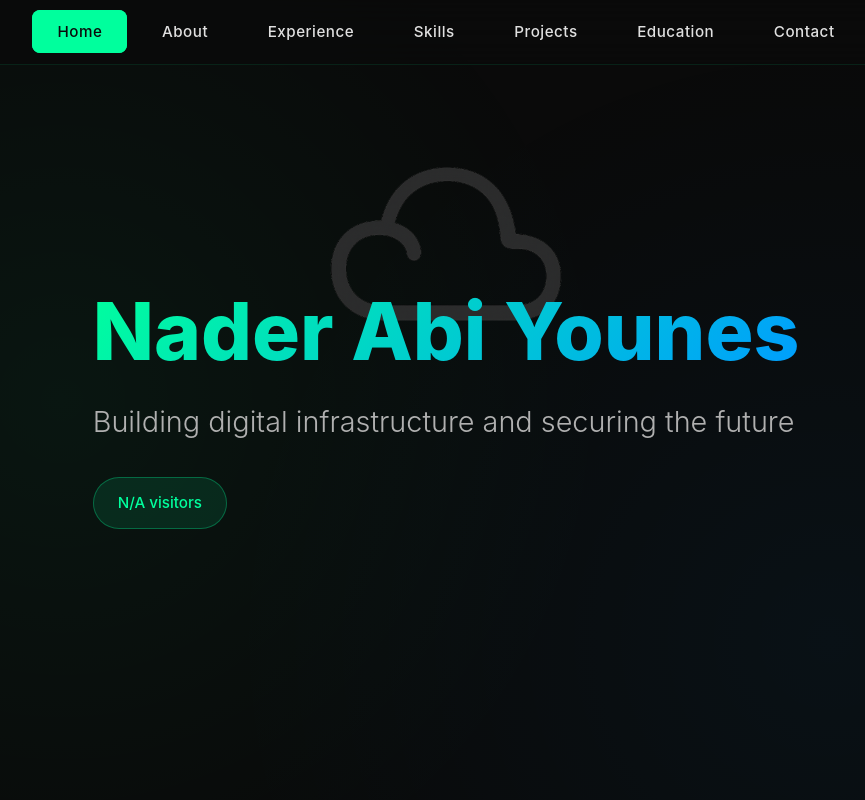
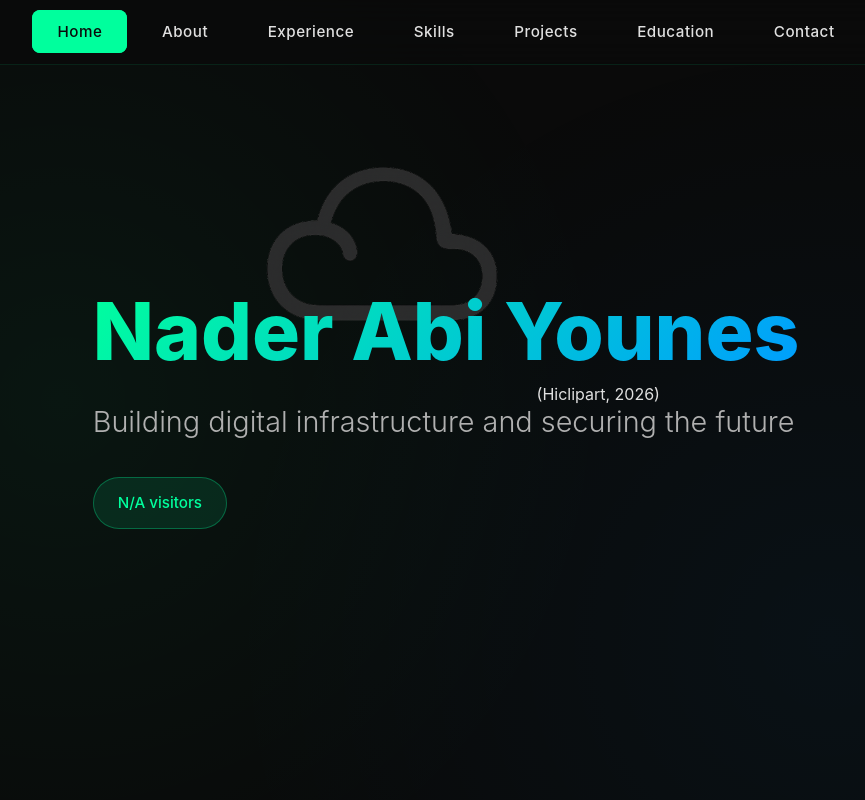
Before and after one commit to NaderAY001/AWS-Portfolio, a plain HTML site: page website/index.html in a window 1280 px wide. Shown: the top 800 px of the page, without its empty margins (194-1059 px from the left). Drawn offline with Linux system fonts and the light colour scheme; no server answers.

Commit message:
more project 3

```diff
--- a/website/index.html
+++ b/website/index.html
@@ -146,7 +146,7 @@
             margin-bottom: 1rem;
             text-transform: uppercase;
         }
-
+/*
         .cloud-image {
            position: absolute;
            top: 100px;
@@ -154,13 +154,24 @@
            transform: translateX(-50%);
            width: 300px;
         }
+*/
+.cloud-container {
+    position: absolute;
+    top: 100px;
+    left: 50%;
+    transform: translateX(-50%);
+    text-align: center;
+}
 
+.cloud-image {
+    width: 300px;
+}
         .microsoft-image {
 
-    height: auto;
-    margin-left: 12px;
-    vertical-align: middle;
-           width: 100px;
+            height: auto;
+            margin-left: 12px;
+            vertical-align: middle;
+            width: 100px;
         }
 
         h2 {
@@ -410,6 +421,13 @@
             transition: color 0.3s ease;
         }
 
+        .citations {
+
+            margin-top: 5px;
+            color: #888;
+            font-size: 0.75rem;
+        }
+
         .contact-item a:hover {
             color: #00ccff;
         }
@@ -506,7 +524,10 @@
     </nav>
 <div class="cloud-container">
     <img class="cloud-image" src="cloud2.png">
+    <span class="citation">(Hiclipart, 2026)</span>
 </div>
+
+
     <section id="home" class="hero">
         <div class="hero-content">
             <div class="label"></div>
@@ -538,7 +559,7 @@
         <h2>Work Experience</h2>
 
         <div class="experience-item">
-            <h3>Datacenter Technician <img class="microsoft-image" src="microsoft1.png"></h3>
+            <h3>Datacenter Technician <img class="microsoft-image" src="microsoft1.png"><span class="citations">(TopPng, 2026)</span></h3>
             <div class="date">Microsoft | July 2026 - Present</div>
             <p>Continuation from my work as an Intern at Microsoft</p>
             <ul>
```
